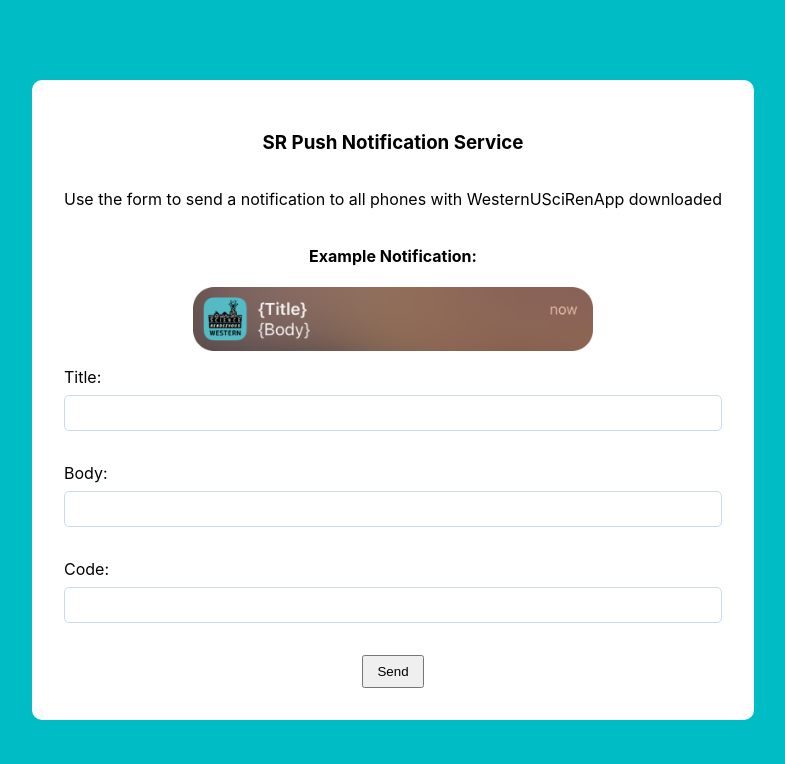
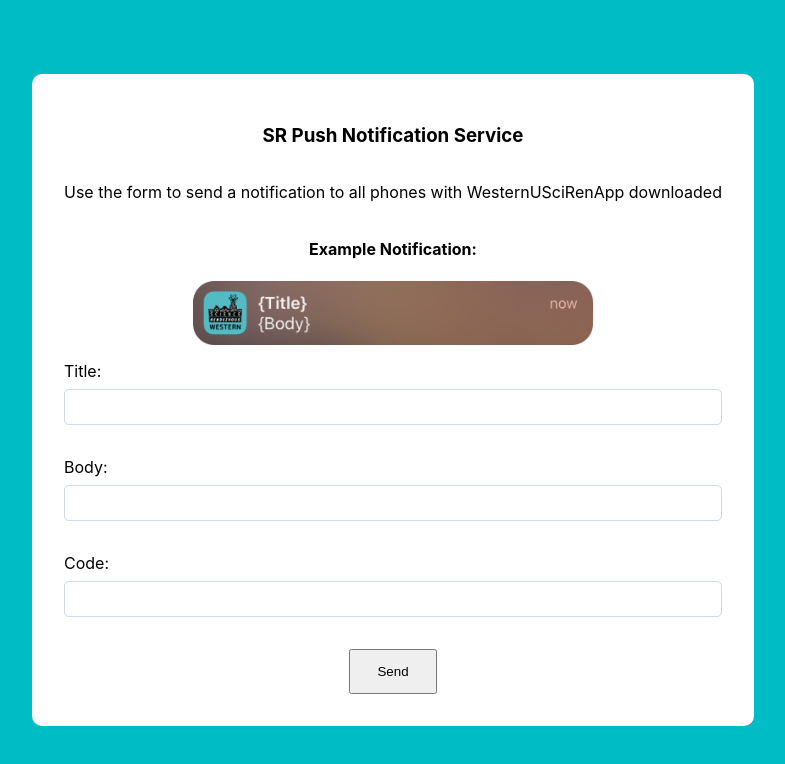
Before and after one commit to PhillipTruong/WesternU-Sci-Ren-App-FE, a React (Vite) app: page / in a window 1280 px wide. Shown: the top 764 px of the page, without its empty margins (247-1032 px from the left). Built offline with nearby package versions, Linux system fonts and the light colour scheme.

Commit message:
update submit button padding

```diff
--- a/src/App.css
+++ b/src/App.css
@@ -71,5 +71,5 @@
 }
 
 .submit-button{
-  padding: 0.5em 1em;
+  padding: 1em 2em;
 }
```
